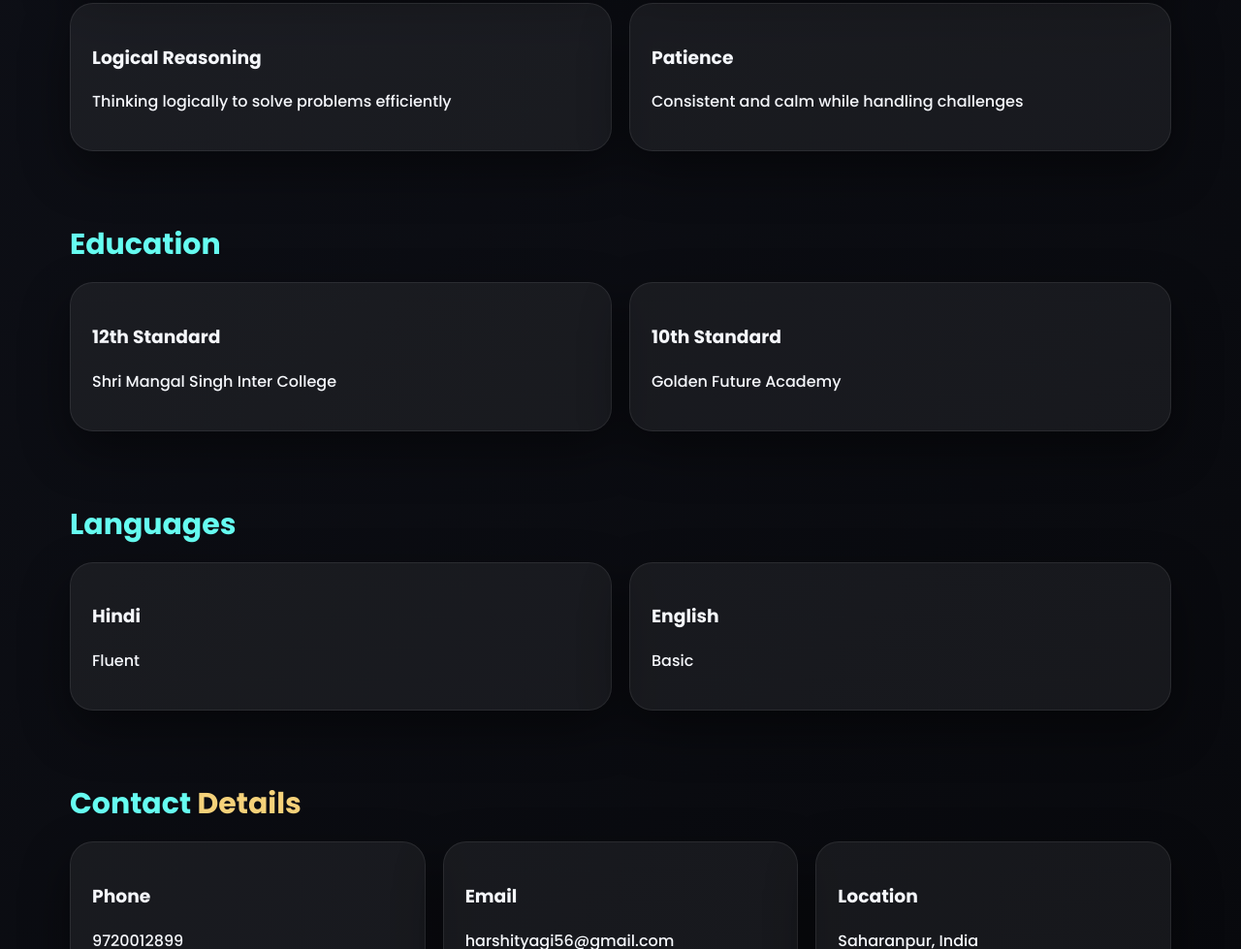
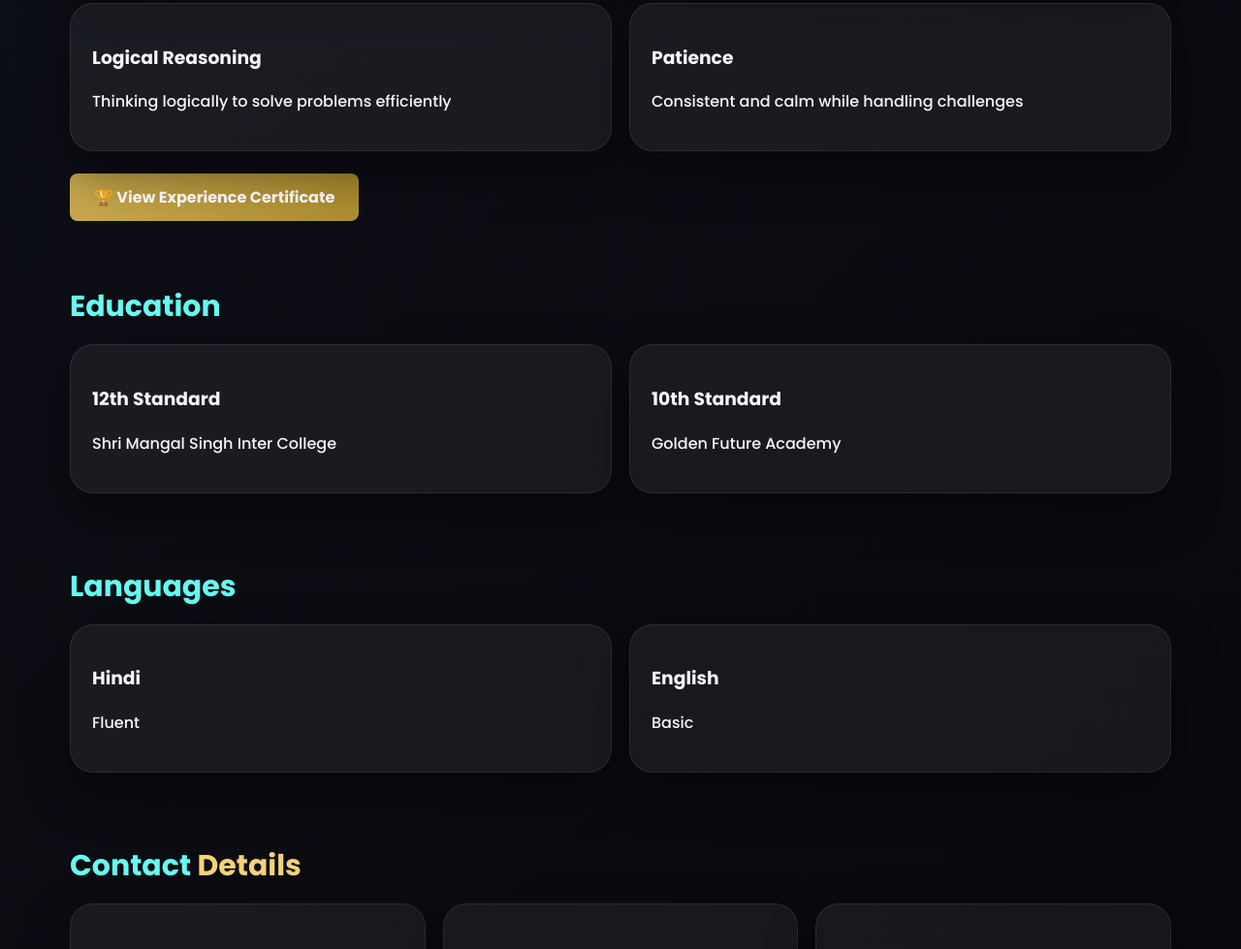
Before and after one commit to harsit56-dot/Resume-, a plain HTML site: page index.html in a window 1280 px wide. Shown: the part 3092-4071 px from the top of the page at 97% size. Drawn offline with Linux system fonts and the light colour scheme.

Commit message:
index.html

```diff
--- a/index.html
+++ b/index.html
@@ -360,6 +360,10 @@ body::before{
     </div>
   </div>
 </section>
+   <a href="sales-experience-certificate.html" target="_blank"
+style="padding:12px 25px; background:linear-gradient(45deg,#c8a94f,#a8892c); color:white; text-decoration:none; border-radius:8px; font-weight:bold; display:inline-block; margin-top:15px;">
+  🏆 View Experience Certificate
+</a>
 
   <section class="section reveal">
     <h2 class="section-title">Education</h2>
```
